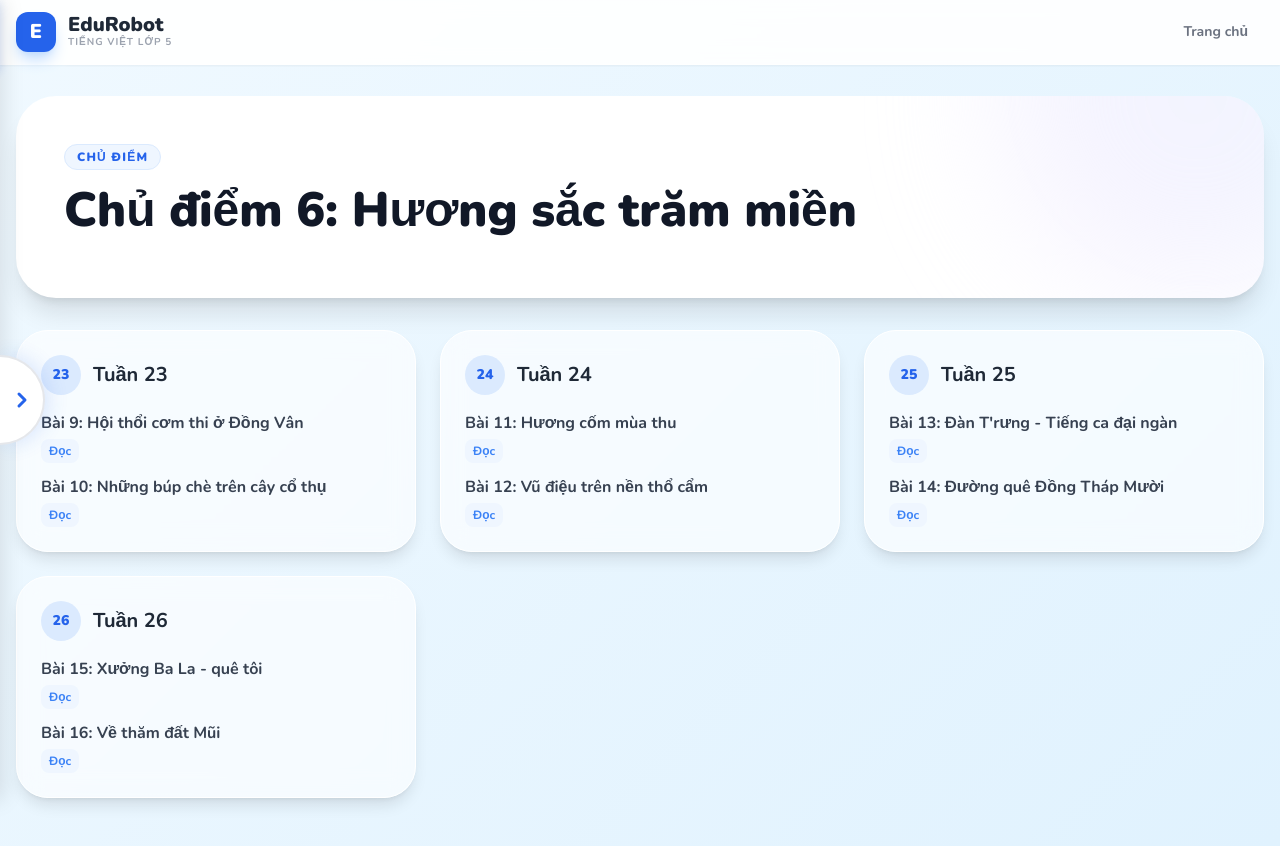
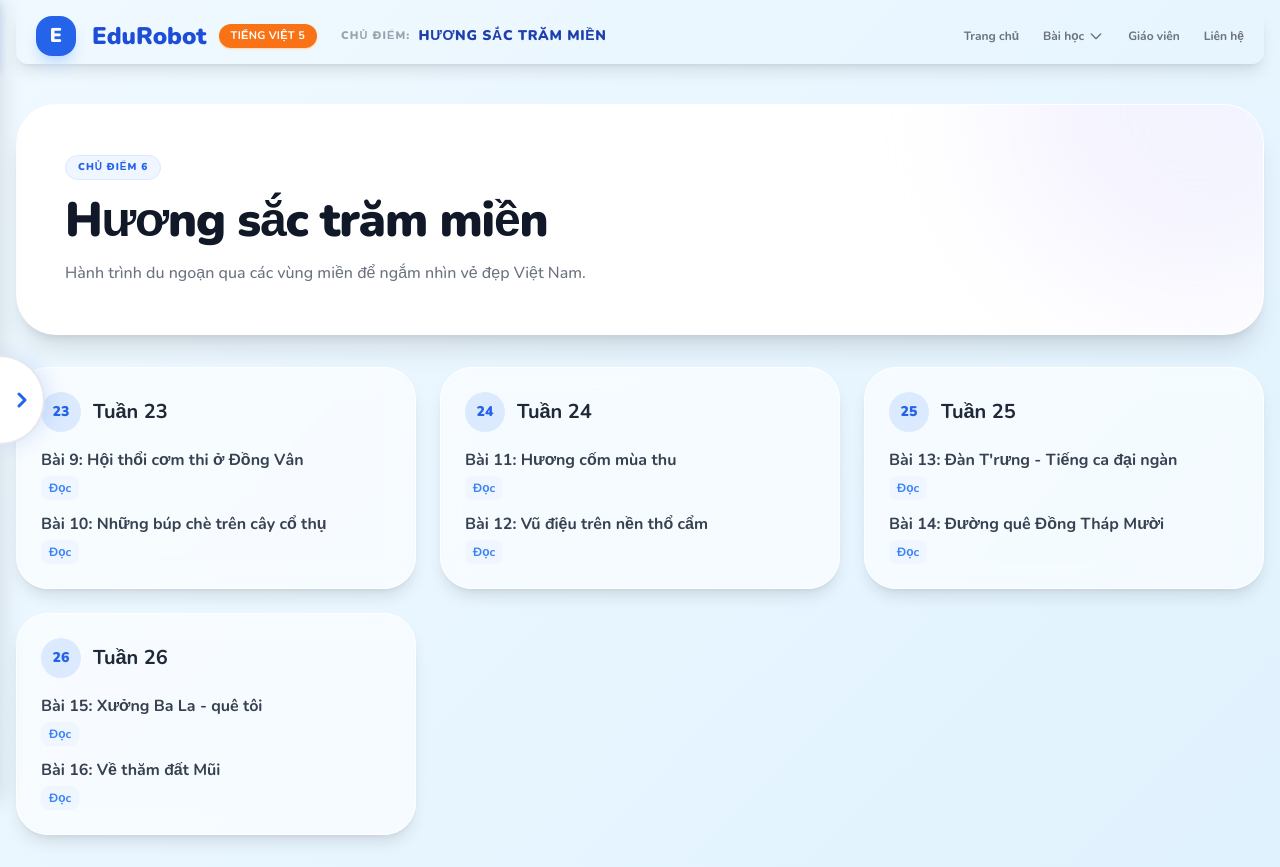
Before and after one commit to lethanhlongdvn/tiengviet5, a plain HTML site: page cd6-huong-sac-tram-mien.html in a window 1280 px wide. Before the commit the page ends 846 px from the top, so only its background shows below. Drawn offline with nearby package versions, Linux system fonts and the light colour scheme.

Commit message:
Update cd6-huong-sac-tram-mien.html

```diff
--- a/cd6-huong-sac-tram-mien.html
+++ b/cd6-huong-sac-tram-mien.html
@@ -1,44 +1,101 @@
 <!DOCTYPE html>
 <html lang="vi">
+
 <head>
     <meta charset="UTF-8">
     <meta name="viewport" content="width=device-width, initial-scale=1.0">
     <title>Chủ điểm 6: Hương sắc trăm miền - EduRobot</title>
     <script src="https://cdn.tailwindcss.com"></script>
-    <link href="https://fonts.googleapis.com/css2?family=Nunito:wght@400;500;600;700;800;900&display=swap" rel="stylesheet">
+    <link href="https://fonts.googleapis.com/css2?family=Nunito:wght@400;500;600;700;800;900&display=swap"
+        rel="stylesheet">
     <style>
-        body { font-family: 'Nunito', sans-serif; background: linear-gradient(135deg, #f0f9ff 0%, #e0f2fe 100%); min-height: 100vh; }
-        .glass-header { background: rgba(255, 255, 255, 0.9); backdrop-filter: blur(10px); border-bottom: 1px solid rgba(255, 255, 255, 0.5); }
+        body {
+            font-family: 'Nunito', sans-serif;
+            background: linear-gradient(135deg, #f0f9ff 0%, #e0f2fe 100%);
+            min-height: 100vh;
+        }
+
+        .glass-header {
+            background: rgba(255, 255, 255, 0.9);
+            backdrop-filter: blur(10px);
+            border-bottom: 1px solid rgba(255, 255, 255, 0.5);
+        }
     </style>
 </head>
+
 <body>
-    <header class="fixed w-full top-0 z-50 glass-header shadow-sm">
-        <div class="container mx-auto px-4 py-3 flex justify-between items-center">
-            <a href="index.html" class="flex items-center gap-3">
-                <div class="w-10 h-10 bg-blue-600 rounded-xl flex items-center justify-center text-white font-black text-xl shadow-lg shadow-blue-200">E</div>
-                <div class="flex flex-col">
-                    <span class="text-xl font-black text-gray-800 leading-none">EduRobot</span>
-                    <span class="text-[10px] font-bold text-gray-400 uppercase tracking-widest">Tiếng Việt Lớp 5</span>
+    <header class="sticky top-0 z-50 px-4 py-2">
+        <nav class="container mx-auto glass-card rounded-xl px-5 py-2 flex justify-between items-center shadow-lg">
+            <div class="flex items-center space-x-4">
+                <a href="index.html"
+                    class="w-10 h-10 bg-blue-600 rounded-2xl flex items-center justify-center text-white shadow-lg shadow-blue-200 shrink-0">
+                    <span class="text-xl font-black">E</span>
+                </a>
+                <div class="flex flex-col md:flex-row md:items-center md:space-x-6">
+                    <div class="flex items-center space-x-3">
+                        <span class="text-2xl font-black text-blue-700">EduRobot</span>
+                        <span
+                            class="text-[11px] font-bold px-3 py-1 rounded-full bg-orange-500 text-white shadow-sm shadow-orange-200 tracking-wide whitespace-nowrap">TIẾNG
+                            VIỆT 5</span>
+                    </div>
+
+                    <div class="flex items-center space-x-2 overflow-hidden">
+                        <span
+                            class="text-[11px] font-black uppercase tracking-widest text-gray-400 whitespace-nowrap">CHỦ
+                            ĐIỂM:</span>
+                        <span
+                            class="text-sm font-black uppercase tracking-wider text-blue-800 truncate max-w-[180px] md:max-w-none">HƯƠNG
+                            SẮC TRĂM MIỀN</span>
+                    </div>
                 </div>
-            </a>
-            <a href="index.html" class="px-4 py-2 rounded-xl text-sm font-bold text-gray-500 hover:text-gray-800 hover:bg-gray-50 transition-colors">Trang chủ</a>
-        </div>
+            </div>
+            <ul class="flex space-x-2 md:space-x-6 text-xs font-bold items-center relative">
+                <li><a href="index.html" class="text-gray-500 hover:text-blue-600 transition-colors py-2">Trang chủ</a>
+                </li>
+                <li class="relative group">
+                    <button id="top-menu-lesson-btn"
+                        class="flex items-center text-gray-500 hover:text-blue-600 transition-colors focus:outline-none py-2">
+                        Bài học
+                        <svg class="w-4 h-4 ml-1 transition-transform duration-200" id="top-menu-chevron" fill="none"
+                            stroke="currentColor" viewBox="0 0 24 24">
+                            <path stroke-linecap="round" stroke-linejoin="round" stroke-width="2" d="M19 9l-7 7-7-7">
+                            </path>
+                        </svg>
+                    </button>
+                    <div id="top-menu-lessons-dropdown"
+                        class="absolute top-full right-[-100px] md:right-auto md:left-1/2 md:-translate-x-1/2 mt-4 w-[320px] bg-white/95 backdrop-blur-xl rounded-2xl shadow-2xl border border-white/50 hidden max-h-[70vh] overflow-y-auto z-[60] p-2">
+                    </div>
+                </li>
+                <li><button onclick="openTeacherStats()"
+                        class="text-gray-500 hover:text-blue-600 transition-colors py-2">Giáo viên</button></li>
+                <li><a href="#" class="text-gray-500 hover:text-blue-600 transition-colors py-2">Liên hệ</a></li>
+            </ul>
+        </nav>
     </header>
 
-    <main class="container mx-auto px-4 pt-24 pb-12">
-        <section class="relative rounded-[40px] overflow-hidden bg-white shadow-xl p-8 md:p-12 mb-8">
-            <div class="absolute top-0 right-0 w-[400px] h-[400px] bg-gradient-to-bl from-blue-100 to-purple-100 rounded-full blur-3xl opacity-50 -translate-y-1/2 translate-x-1/3"></div>
+    <main class="container mx-auto px-4 py-8">
+        <section
+            class="relative rounded-[40px] overflow-hidden bg-white shadow-xl p-8 md:p-12 mb-8 border border-white/50">
+            <div
+                class="absolute top-0 right-0 w-[400px] h-[400px] bg-gradient-to-bl from-blue-100 to-purple-100 rounded-full blur-3xl opacity-50 -translate-y-1/2 translate-x-1/3">
+            </div>
             <div class="relative z-10">
-                <span class="inline-block bg-blue-50 text-blue-600 text-xs font-black px-3 py-1 rounded-full uppercase tracking-widest mb-4 border border-blue-100">Chủ điểm</span>
-                <h1 class="text-3xl md:text-5xl font-black text-gray-900 mb-4">Chủ điểm 6: Hương sắc trăm miền</h1>
+                <span
+                    class="inline-block bg-blue-50 text-blue-600 text-[10px] font-black px-3 py-1 rounded-full uppercase tracking-widest mb-4 border border-blue-100">CHỦ
+                    ĐIỂM 6</span>
+                <h1 class="text-3xl md:text-5xl font-black text-gray-900 mb-4 tracking-tight">Hương sắc trăm miền</h1>
+                <p class="text-gray-500 font-medium max-w-2xl leading-relaxed">Hành trình du ngoạn qua các vùng miền để
+                    ngắm nhìn vẻ đẹp Việt Nam.</p>
             </div>
         </section>
 
         <div class="grid grid-cols-1 md:grid-cols-2 lg:grid-cols-3 gap-6">
 
-            <div class="bg-white/60 backdrop-blur-md rounded-[32px] p-6 border border-white shadow-lg hover:shadow-xl transition-all">
+            <div
+                class="bg-white/60 backdrop-blur-md rounded-[32px] p-6 border border-white shadow-lg hover:shadow-xl transition-all">
                 <div class="flex items-center gap-3 mb-4">
-                    <div class="w-10 h-10 bg-blue-100 rounded-full flex items-center justify-center text-blue-600 font-black text-sm">
+                    <div
+                        class="w-10 h-10 bg-blue-100 rounded-full flex items-center justify-center text-blue-600 font-black text-sm">
                         23
                     </div>
                     <h3 class="text-xl font-bold text-gray-800">Tuần 23</h3>
@@ -48,23 +105,27 @@
                     <div class="group">
                         <div class="font-bold text-gray-700 mb-1">Bài 9: Hội thổi cơm thi ở Đồng Vân</div>
                         <div class="flex flex-wrap gap-2">
-            <a href="231-hoi-thoi-com-thi-o-dong-van.html" class="text-xs font-bold text-blue-500 bg-blue-50 hover:bg-blue-600 hover:text-white px-2 py-1 rounded-lg transition-colors">Đọc</a>
+                            <a href="231-hoi-thoi-com-thi-o-dong-van.html"
+                                class="text-xs font-bold text-blue-500 bg-blue-50 hover:bg-blue-600 hover:text-white px-2 py-1 rounded-lg transition-colors">Đọc</a>
                         </div>
                     </div>
 
                     <div class="group">
                         <div class="font-bold text-gray-700 mb-1">Bài 10: Những búp chè trên cây cổ thụ</div>
                         <div class="flex flex-wrap gap-2">
-            <a href="232-nhung-bup-che-tren-cay-co-thu.html" class="text-xs font-bold text-blue-500 bg-blue-50 hover:bg-blue-600 hover:text-white px-2 py-1 rounded-lg transition-colors">Đọc</a>
+                            <a href="232-nhung-bup-che-tren-cay-co-thu.html"
+                                class="text-xs font-bold text-blue-500 bg-blue-50 hover:bg-blue-600 hover:text-white px-2 py-1 rounded-lg transition-colors">Đọc</a>
                         </div>
                     </div>
 
                 </div>
             </div>
 
-            <div class="bg-white/60 backdrop-blur-md rounded-[32px] p-6 border border-white shadow-lg hover:shadow-xl transition-all">
+            <div
+                class="bg-white/60 backdrop-blur-md rounded-[32px] p-6 border border-white shadow-lg hover:shadow-xl transition-all">
                 <div class="flex items-center gap-3 mb-4">
-                    <div class="w-10 h-10 bg-blue-100 rounded-full flex items-center justify-center text-blue-600 font-black text-sm">
+                    <div
+                        class="w-10 h-10 bg-blue-100 rounded-full flex items-center justify-center text-blue-600 font-black text-sm">
                         24
                     </div>
                     <h3 class="text-xl font-bold text-gray-800">Tuần 24</h3>
@@ -74,23 +135,27 @@
                     <div class="group">
                         <div class="font-bold text-gray-700 mb-1">Bài 11: Hương cốm mùa thu</div>
                         <div class="flex flex-wrap gap-2">
-            <a href="241-huong-com-mua-thu.html" class="text-xs font-bold text-blue-500 bg-blue-50 hover:bg-blue-600 hover:text-white px-2 py-1 rounded-lg transition-colors">Đọc</a>
+                            <a href="241-huong-com-mua-thu.html"
+                                class="text-xs font-bold text-blue-500 bg-blue-50 hover:bg-blue-600 hover:text-white px-2 py-1 rounded-lg transition-colors">Đọc</a>
                         </div>
                     </div>
 
                     <div class="group">
                         <div class="font-bold text-gray-700 mb-1">Bài 12: Vũ điệu trên nền thổ cẩm</div>
                         <div class="flex flex-wrap gap-2">
-            <a href="242-vu-dieu-tren-nen-tho-cam.html" class="text-xs font-bold text-blue-500 bg-blue-50 hover:bg-blue-600 hover:text-white px-2 py-1 rounded-lg transition-colors">Đọc</a>
+                            <a href="242-vu-dieu-tren-nen-tho-cam.html"
+                                class="text-xs font-bold text-blue-500 bg-blue-50 hover:bg-blue-600 hover:text-white px-2 py-1 rounded-lg transition-colors">Đọc</a>
                         </div>
                     </div>
 
                 </div>
             </div>
 
-            <div class="bg-white/60 backdrop-blur-md rounded-[32px] p-6 border border-white shadow-lg hover:shadow-xl transition-all">
+            <div
+                class="bg-white/60 backdrop-blur-md rounded-[32px] p-6 border border-white shadow-lg hover:shadow-xl transition-all">
                 <div class="flex items-center gap-3 mb-4">
-                    <div class="w-10 h-10 bg-blue-100 rounded-full flex items-center justify-center text-blue-600 font-black text-sm">
+                    <div
+                        class="w-10 h-10 bg-blue-100 rounded-full flex items-center justify-center text-blue-600 font-black text-sm">
                         25
                     </div>
                     <h3 class="text-xl font-bold text-gray-800">Tuần 25</h3>
@@ -100,23 +165,27 @@
                     <div class="group">
                         <div class="font-bold text-gray-700 mb-1">Bài 13: Đàn T'rưng - Tiếng ca đại ngàn</div>
                         <div class="flex flex-wrap gap-2">
-            <a href="251-dan-t'rung-tieng-ca-dai-ngan.html" class="text-xs font-bold text-blue-500 bg-blue-50 hover:bg-blue-600 hover:text-white px-2 py-1 rounded-lg transition-colors">Đọc</a>
+                            <a href="251-dan-t'rung-tieng-ca-dai-ngan.html"
+                                class="text-xs font-bold text-blue-500 bg-blue-50 hover:bg-blue-600 hover:text-white px-2 py-1 rounded-lg transition-colors">Đọc</a>
                         </div>
                     </div>
 
                     <div class="group">
                         <div class="font-bold text-gray-700 mb-1">Bài 14: Đường quê Đồng Tháp Mười</div>
                         <div class="flex flex-wrap gap-2">
-            <a href="252-duong-que-dong-thap-muoi.html" class="text-xs font-bold text-blue-500 bg-blue-50 hover:bg-blue-600 hover:text-white px-2 py-1 rounded-lg transition-colors">Đọc</a>
+                            <a href="252-duong-que-dong-thap-muoi.html"
+                                class="text-xs font-bold text-blue-500 bg-blue-50 hover:bg-blue-600 hover:text-white px-2 py-1 rounded-lg transition-colors">Đọc</a>
                         </div>
                     </div>
 
                 </div>
             </div>
 
-            <div class="bg-white/60 backdrop-blur-md rounded-[32px] p-6 border border-white shadow-lg hover:shadow-xl transition-all">
+            <div
+                class="bg-white/60 backdrop-blur-md rounded-[32px] p-6 border border-white shadow-lg hover:shadow-xl transition-all">
                 <div class="flex items-center gap-3 mb-4">
-                    <div class="w-10 h-10 bg-blue-100 rounded-full flex items-center justify-center text-blue-600 font-black text-sm">
+                    <div
+                        class="w-10 h-10 bg-blue-100 rounded-full flex items-center justify-center text-blue-600 font-black text-sm">
                         26
                     </div>
                     <h3 class="text-xl font-bold text-gray-800">Tuần 26</h3>
@@ -126,14 +195,16 @@
                     <div class="group">
                         <div class="font-bold text-gray-700 mb-1">Bài 15: Xưởng Ba La - quê tôi</div>
                         <div class="flex flex-wrap gap-2">
-            <a href="261-xuong-ba-la-que-toi.html" class="text-xs font-bold text-blue-500 bg-blue-50 hover:bg-blue-600 hover:text-white px-2 py-1 rounded-lg transition-colors">Đọc</a>
+                            <a href="261-xuong-ba-la-que-toi.html"
+                                class="text-xs font-bold text-blue-500 bg-blue-50 hover:bg-blue-600 hover:text-white px-2 py-1 rounded-lg transition-colors">Đọc</a>
                         </div>
                     </div>
 
                     <div class="group">
                         <div class="font-bold text-gray-700 mb-1">Bài 16: Về thăm đất Mũi</div>
                         <div class="flex flex-wrap gap-2">
-            <a href="262-ve-tham-dat-mui.html" class="text-xs font-bold text-blue-500 bg-blue-50 hover:bg-blue-600 hover:text-white px-2 py-1 rounded-lg transition-colors">Đọc</a>
+                            <a href="262-ve-tham-dat-mui.html"
+                                class="text-xs font-bold text-blue-500 bg-blue-50 hover:bg-blue-600 hover:text-white px-2 py-1 rounded-lg transition-colors">Đọc</a>
                         </div>
                     </div>
 
@@ -145,4 +216,5 @@
 
     <script src="js/floating-menu.js"></script>
 </body>
+
 </html>
```
